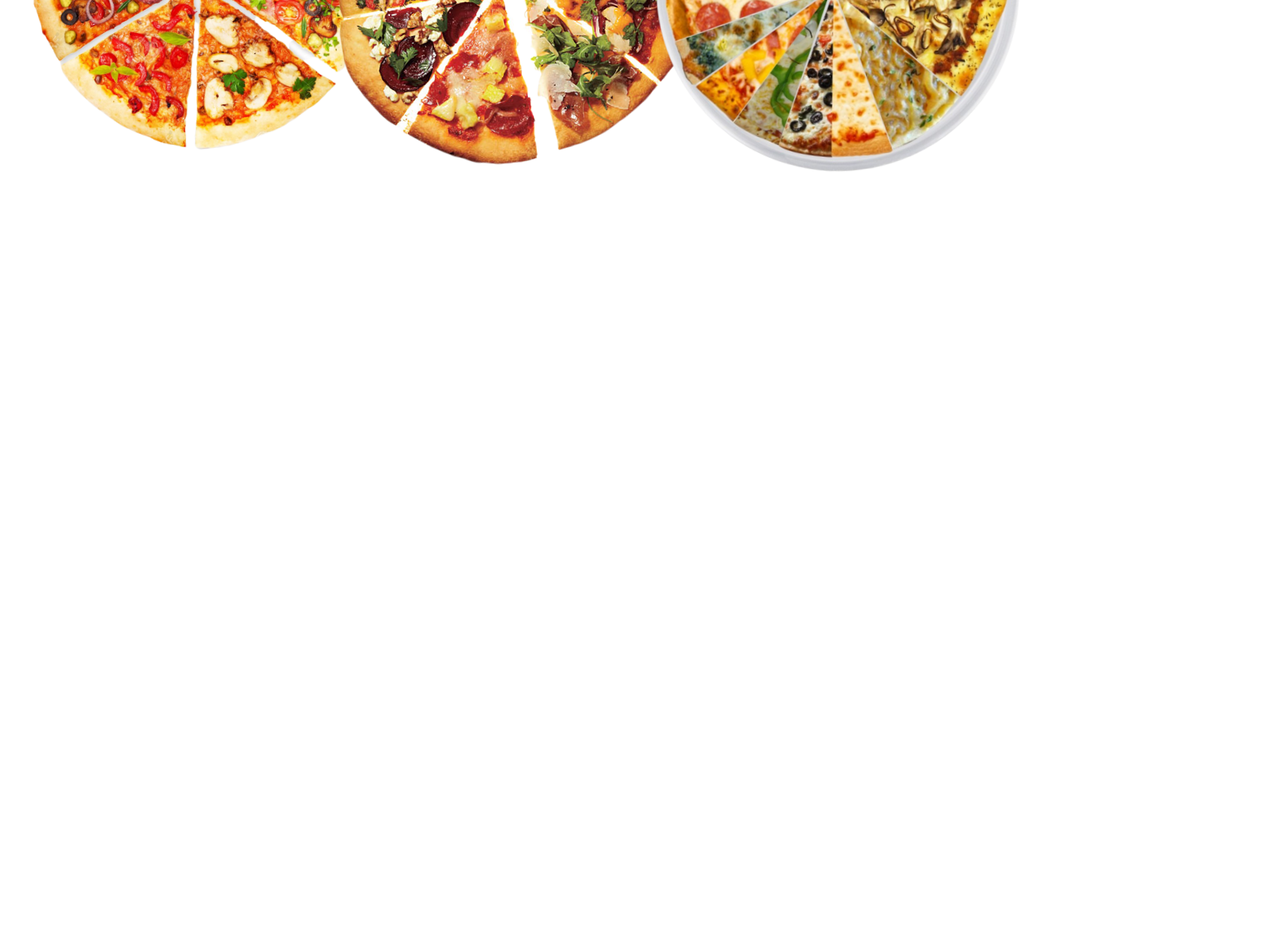
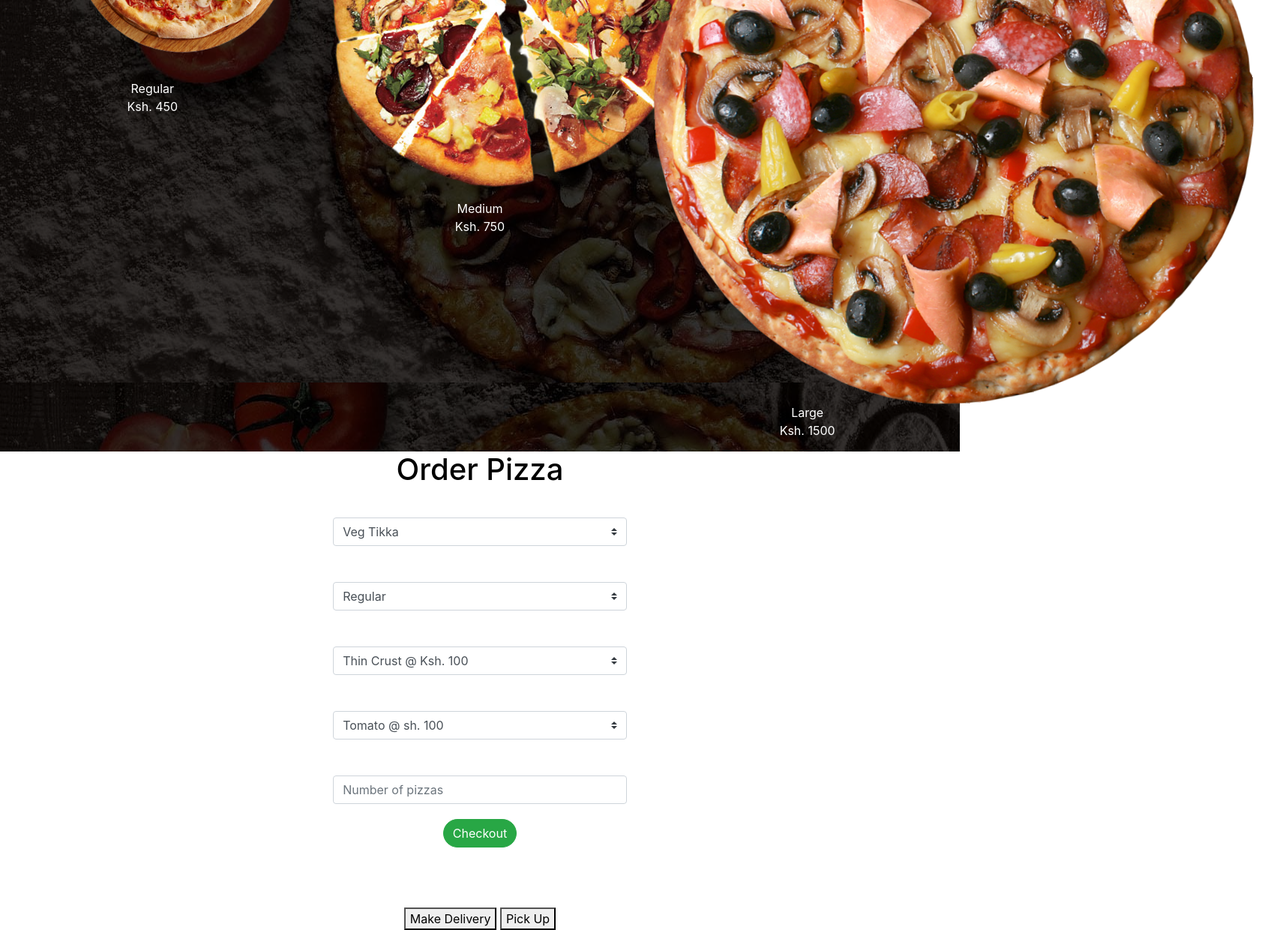
Before and after one commit to brianumaka/pizzalivery-app, a plain HTML site: page index.html in a window 1280 px wide. Shown: the part 980-2220 px from the top of the page at 75% size, 1699 px wide, since content can reach past the window. Before the commit the page ends 1280 px from the top, so only its background shows below. Drawn offline with nearby package versions, Linux system fonts and the light colour scheme; a web font is replaced by a local one.

Commit message:
Changes and added html

```diff
--- a/css/styles.css
+++ b/css/styles.css
@@ -60,3 +60,30 @@ body {
   margin-top: 100px;
   padding-left: 80px;
 }
+.menu {
+  margin-top: 30px;
+  background-image: url("../images/sec/b3.jpg");
+  padding: 0;
+}
+
+#menu {
+  font-family: 'Love Ya Like A Sister', cursive;
+}
+
+.menu-overlay {
+  height: inherit;
+  width: inherit;
+  background-color: rgba(0, 0, 0, 0.7);
+}
+.menu-btn {
+  border-radius: 20px;
+  margin-top: 20px;
+  color: #000;
+}
+#order-pizza {
+  color: #000;
+}
+.checkout {
+  border-radius: 20px;
+  margin-top: 20px;
+}
--- a/index.html
+++ b/index.html
@@ -23,8 +23,8 @@
         <div class="collapse navbar-collapse" id="navbarNavAltMarkup">
           <div class="navbar-nav">
             <a class="nav-link active" aria-current="page" href="#">Home</a>
-            <a class="nav-link" href="#"></a>
-            <a class="nav-link" href="#"></a>
+            <a class="nav-link" href="#">Menu</a>
+            <a class="nav-link" href="#">Order</a>
           </div>
         </div>
       </div>
@@ -51,7 +51,7 @@
         <h1 class="text-center text-white" id="menu">Menu</h1>
         <div class="pizza-menu row text-center">
             <figure class="col-sm-4">
-                <img src="images/2.png" alt="small-pizza" class="wiggle">
+                <img src="images/7.png" alt="small-pizza" class="wiggle">
                 <figcaption class="text-white">Regular<br>Ksh. 450</figcaption>
             </figure>
             <figure class="col-sm-4">
@@ -59,10 +59,97 @@
                 <figcaption class="text-white">Medium<br>Ksh. 750</figcaption>
             </figure>
             <figure class="col-sm-4">
-                <img src="images/3.png" alt="large-pizza" class="wiggle">
+                <img src="images/10.png" alt="large-pizza" class="wiggle">
                 <figcaption class="text-white">Large<br>Ksh. 1500</figcaption>
             </figure>
         </div>
+    </div>
+</div>
+<div class="orders" id="order">
+    <h1 class="text-center" id="order-pizza">Order Pizza</h1>
+    <div class="form-group row">
+        <div class="col-sm-2"></div>
+        <div class="col-sm-8 order-overlay text-center">
+            <form class="col-sm-6 offset-sm-3 text-center">
+                <label>Choose Flavour:</label>
+                <select class="custom-select custom-select-md mb-3 flavour" required>
+                    <option value="vegtikka">Veg Tikka</option>
+                    <option value="chickentikka">Chicken Tikka</option>
+                    <option value="periperi">Peri-Peri Chicken</option>
+                    <option value="bbq">BBQ Steak</option>
+                    <option value="boerewors">Boerewors</option>
+                    <option value="hawaiian">Hawaiian</option>
+                    <option value="mushroom">Chicken and Mushroom</option>
+                    <option value="regina">Regina Pizza</option>
+                </select>
+                <label>Chose your preferred Size:</label>
+                <select class="custom-select custom-select-md mb-3" id="size" required>
+                    <option value="regular">Regular</option>
+                    <option value="medium">Medium</option>
+                    <option value="large">Large</option>
+                </select>
+                <label for="crust">Choose Crust:</label>
+                <select class="custom-select custom-select-md mb-3" id="crust" required>
+                    <option value="thin">Thin Crust @ Ksh. 100</option>
+                    <option value="thick">Thick Crust @ Ksh. 150</option>
+                    <option value="flatbread">FlatBread Crust @ sh. 180</option>
+                    <option value="custom">Custom Crust @ sh. 280</option>
+                </select>
+                <label>Select Toppings</label>
+                <select class="custom-select custom-select-md mb-3" id="toppings" required>
+                    <option value="tomato">Tomato @ sh. 100</option>
+                    <option value="onions">Onions @ sh. 100</option>
+                    <option value="mushroom">Mushroom @ sh. 100</option>
+                    <option value="greenpepper">Green Pepper @ sh. 100</option>
+                    <option value=""></option>
+                    <option value="olives">Olives @ sh. 120</option>
+                    <option value="pineapple">Pineapple @ sh. 120</option>
+                    <option value="sweetcorn">Sweet Corn @ sh. 120</option>
+                    <option value="macon">Macon @ sh. 120</option>
+                    <option value="mince">Mince @ sh. 120</option>
+                    <option value=""></option>
+                    <option value="beef">Beef Peperoni @ sh. 220</option>
+                    <option value="chicken">Periperi Chicken @ sh. 220</option>
+                </select>
+                <label for="number">Number of Pizza's</label>
+                <input type="number" class="form-control" id="number" placeholder="Number of pizzas" min="1" required>
+
+
+            </form>
+            <a href="#summary">
+                <button type="submit" class="btn btn-success checkout" id="checkout">
+                    Checkout
+                </button>
+            </a>
+
+        </div>
+        <div class="col-sm-2"></div>
+    </div>
+</div>
+
+<div class="order-summary" id="sum-order">
+    <h1 class="text-center" id="summary">Order Summary</h1>
+    <h2 class="text-center summary">Hello there, your order is as follows:</h2>
+    <ol id="list" class="text-center sum">
+    </ol>
+
+
+    <div class="cdata-overlay">
+        <div class="customerdata row">
+            <div class="col-sm-3"></div>
+            <form action="" class="form-group col-sm-6 data">
+                <input type="text" class="form-control cdata" placeholder="Enter your Name:">
+                <input type="text" class="form-control cdata" placeholder="Enter your phone number: ">
+                <input type="text" class="form-control cdata" placeholder="Enter the location: ">
+                <button class="btn bg-info text-center d-block mx-auto go">Make Delivery</button>
+            </form>
+
+            <div class="col-sm-3"></div>
+        </div>
+    </div>
+    <div class="d-block mx-auto text-center">
+        <button class='deliver'>Make Delivery</button>
+        <button class='delivernot'>Pick Up</button>
     </div>
 </div>
 
```
Also changed, not shown: images/10.png (added), images/8.png (added), images/9.png (added), images/gifs/gif.gif (deleted), images/gifs/happy.gif (deleted), images/gifs/orange.gif (deleted), images/sec/ab1.png (deleted).
